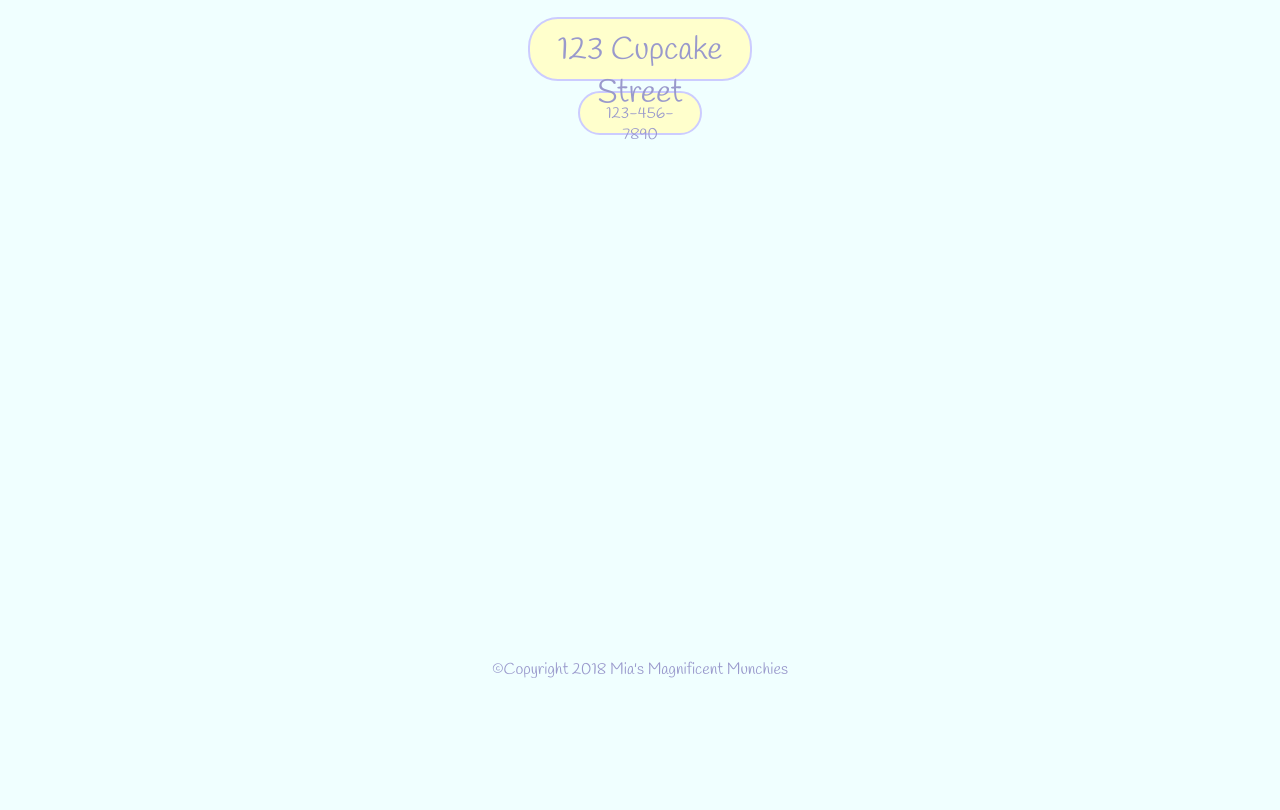
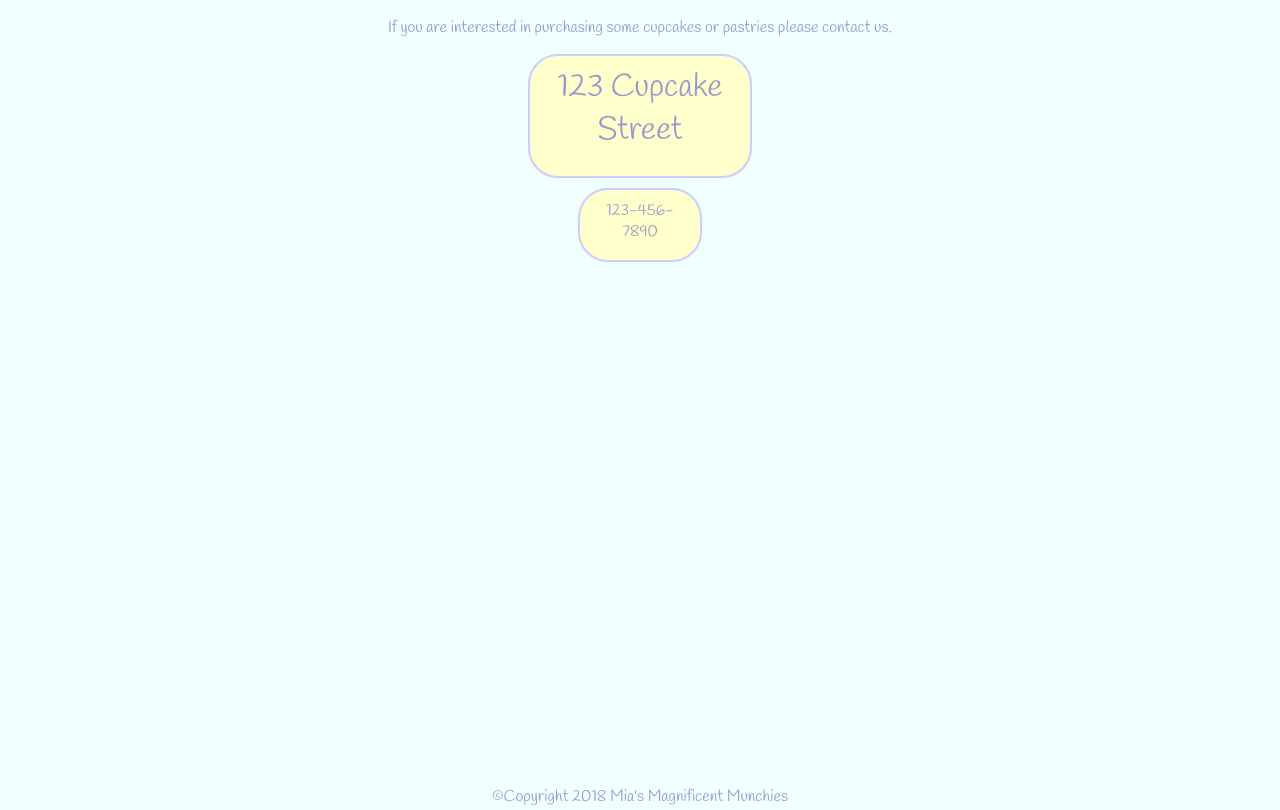
Before and after one commit to robertsb2/webFinal, a plain HTML site: page contact.html in a window 1280 px wide. Both pictures are taken after a click on the element "123 Cupcake Street". Shown: the part 117-927 px from the top of the page. Before the commit the page ends 800 px from the top, so only its background shows below. Drawn offline with nearby package versions, Linux system fonts and the light colour scheme.

Commit message:
Final Changes

```diff
--- a/contact.css
+++ b/contact.css
@@ -32,7 +32,7 @@ a{
 .contact{
     border: 2px solid #ccf;
     background-color: #ffc;
-    height: 20px;
+    height: 50px;
     width: 100px;
     padding: 10px 10px;
     margin: 10px auto;
--- a/contact.html
+++ b/contact.html
@@ -23,6 +23,7 @@
 
 <div id="content">
     <div id="stuff"><h2>How to contact us.</h2></div>
+    <p>If you are interested in purchasing some cupcakes or pastries please contact us.</p>
     <div class="contact">123 Cupcake Street</div>
     <div class="contact">123-456-7890</div>
 </div>
--- a/scripts/contact.js
+++ b/scripts/contact.js
@@ -15,14 +15,14 @@ $(document).ready(function(){
     var large = false;
         $(".contact").on("click",function(){
             if(large){
-                $(this).height("20px");
+                $(this).height("50px");
                 $(this).width("100px");
                 $(this).css({
                     "font-size": "1em",
                 });
                 large = false;
             }else{
-                $(this).height("40px");
+                $(this).height("100px");
                 $(this).width("200px");
                 $(this).css({
                     "font-size": "2em",
```
